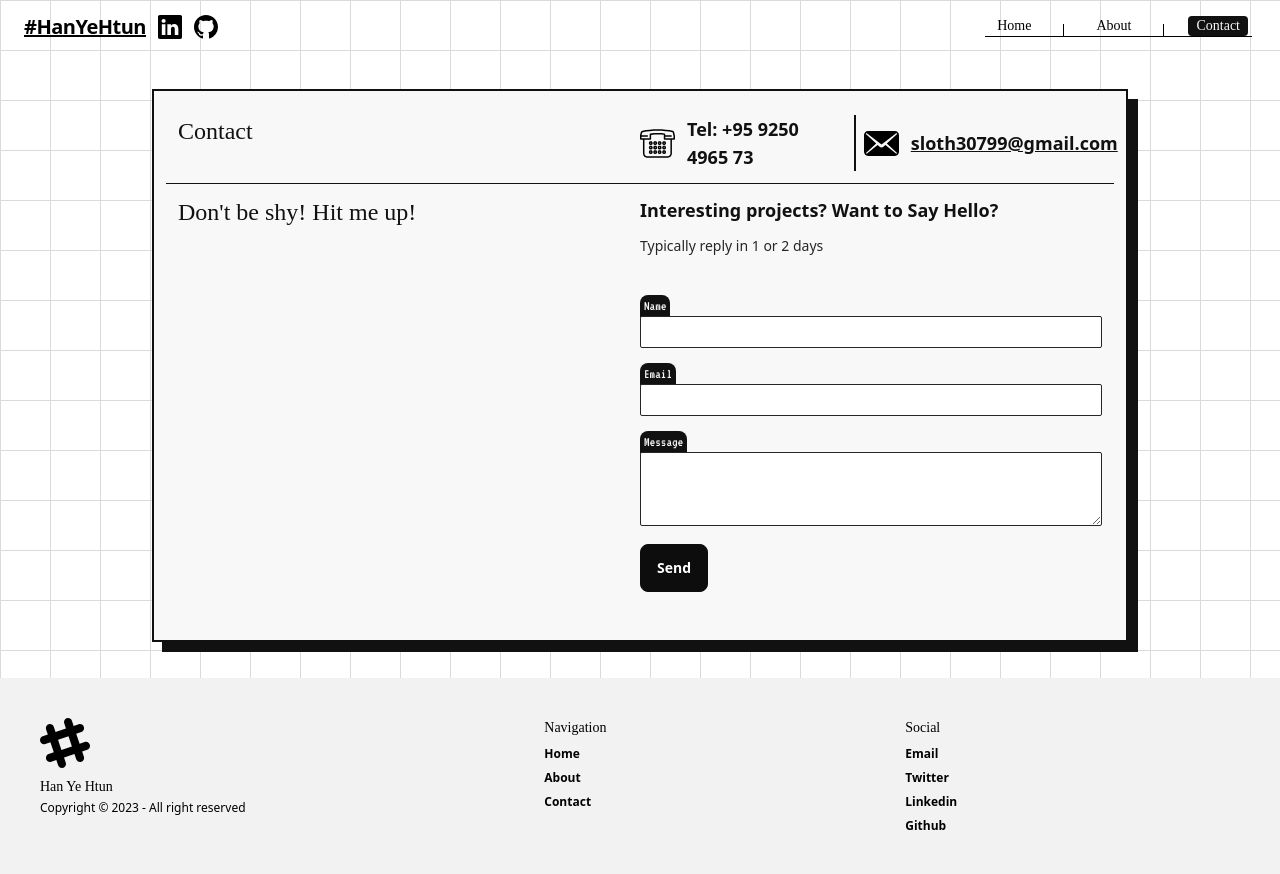
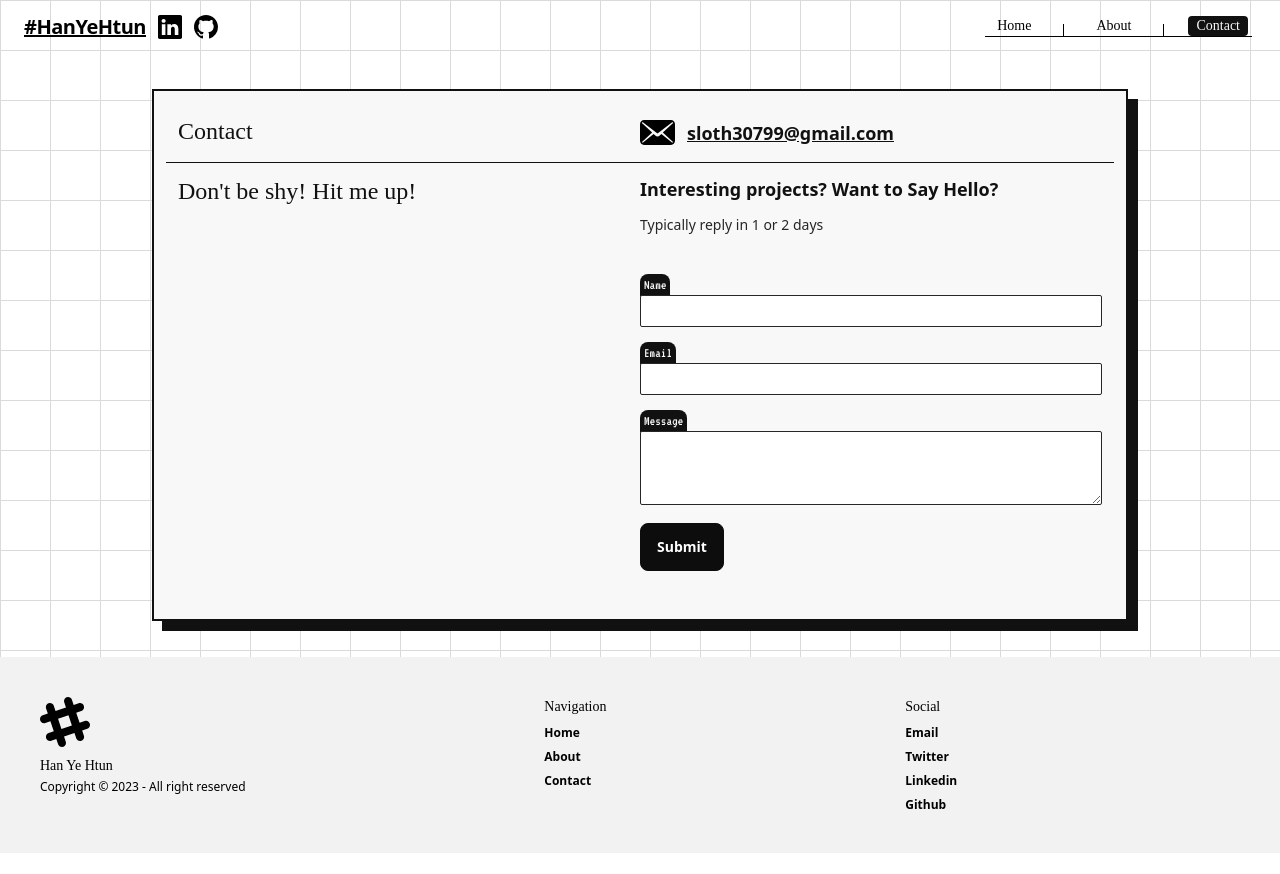
Before and after one commit to sloth30799/Portfolio, a React (Vite) app: page /contact in a window 1280 px wide. After the commit the page ends 853 px from the top, so only its background shows below. Built offline with nearby package versions, Linux system fonts and the light colour scheme; a web font is replaced by a local one.

Commit message:
fix bugs

```diff
--- a/src/App.jsx
+++ b/src/App.jsx
@@ -9,16 +9,20 @@ import Layout from "./components/Layout"
 import Homepage from "./pages/Homepage"
 import About from "./pages/About"
 import Contact from "./pages/Contact"
+import NotFound from "./pages/NotFound"
 import { AnimatePresence } from "framer-motion"
 
 function App() {
 	const router = createBrowserRouter(
 		createRoutesFromElements(
+			<>
 				<Route path="/" element={<Layout />}>
 					<Route index element={<Homepage />} />
 					<Route path="about" element={<About />} />
 					<Route path="contact" element={<Contact />} />
 				</Route>
+				<Route path="*" element={<NotFound />} />
+			</>
 		)
 	)
 
--- a/src/assets/main.css
+++ b/src/assets/main.css
@@ -32,3 +32,8 @@
 	background-size: cover;
 	@apply border-black border border-solid hover:shadow-black rounded bg-top h-['200px'];
 }
+
+.alert {
+	box-shadow: 0 1px 2px 0 rgb(0 0 0 / 0.05);
+	@apply text-lg w-[200px] p-3 font-body;
+}
--- a/src/components/Layout.jsx
+++ b/src/components/Layout.jsx
@@ -2,10 +2,6 @@ import React from "react"
 import { Outlet } from "react-router-dom"
 import Footer from "./Footer"
 import Navbar from "./Navbar"
-
-// const styles = {
-//   main: `p-3 lg:p-6 my-1 lg:my-6 lg:h-1/2`,
-// }
 
 const Layout = () => {
   return (
--- a/src/components/Navbar.jsx
+++ b/src/components/Navbar.jsx
@@ -72,7 +72,7 @@ const Navbar = () => {
         </NavLink>
       </ul>
       {isOpen && (
-        <ul className="absolute left-0 top-0 z-10 m-auto w-full h-full bg-base-100 flex flex-col gap-3 justify-center items-center">
+        <ul className="fixed left-0 top-0 z-10 m-auto w-screen h-screen bg-base-100 flex flex-col gap-3 justify-center items-center">
           <li>
             <AiOutlineCloseCircle onClick={close} />
           </li>
--- /dev/null
+++ b/src/components/Toast.jsx
@@ -0,0 +1,15 @@
+const Toast = ({ message, open }) => {
+	return (
+		<>
+			{open && (
+				<div className="toast toast-top toast-center">
+					<div className="alert">
+						<span className="text-nowrap">{message}</span>
+					</div>
+				</div>
+			)}
+		</>
+	)
+}
+
+export default Toast
--- a/src/pages/Contact.jsx
+++ b/src/pages/Contact.jsx
@@ -1,7 +1,8 @@
-import React, { useRef } from "react"
+import React, { useRef, useState } from "react"
 import emailjs from "@emailjs/browser"
 import mailIcon from "../assets/mail-icon.svg"
-import phoneIcon from "../assets/phone-icon.svg"
+import { Spinner } from "../components/loading/Spinner"
+import Toast from "../components/Toast"
 
 const styles = {
 	title: `text-2xl font-title`,
@@ -9,11 +10,15 @@ const styles = {
 }
 
 const Contact = () => {
+	const [loading, setLoading] = useState(false)
+	const [success, setSuccess] = useState(false)
+
 	const form = useRef()
 
 	const sendEmail = async (e) => {
 		e.preventDefault()
 
+		setLoading(true)
 		try {
 			await emailjs.sendForm(
 				import.meta.env.VITE_EMAIL_SERVICE_ID,
@@ -21,8 +26,16 @@ const Contact = () => {
 				form.current,
 				import.meta.env.VITE_EMAIL_PUBLIC_KEY
 			)
+
+      setSuccess(true)
+
+      setTimeout(() => {
+        setSuccess(false)
+      }, 3000)
 		} catch (error) {
 			console.error(error.text)
+		} finally {
+			setLoading(false)
 		}
 	}
 
@@ -32,14 +45,6 @@ const Contact = () => {
 				<div className="flex flex-col p-3 lg:flex-row lg:justify-between gap-9">
 					<h1 className={styles.title}>Contact</h1>
 					<div className="flex flex-col gap-6 lg:w-1/2 lg:flex-row">
-            <div className="flex items-center justify-center gap-3 pr-3 flex-column lg:border-solid lg:border-black lg:border-r-2">
-              <img
-                src={phoneIcon}
-                alt="phone-icon"
-                className="h-[35px] w-[35px]"
-              />
-              <p className="text-lg font-bold">Tel: +95 9250 4965 73</p>
-            </div>
 						<div className="flex items-center justify-center gap-3 flex-column ">
 							<img
 								src={mailIcon}
@@ -95,17 +100,31 @@ const Contact = () => {
 									name="message"
 									className="w-full max-w-lg mb-3 textarea textarea-bordered textarea-accent textarea-sm"
 								/>
-                <input
+								<button
 									type="submit"
 									value="Send"
+									loading={loading}
 									aria-label="submit"
-                  className="btn btn-primary"
+									className="btn btn-primary flex gap-3 items-center"
+								>
+									{loading && (
+										<Spinner
+											backgroundColor="bg-black"
+											color="#fff"
+											size={20}
 										/>
+									)}
+									Submit
+								</button>
 							</form>
 						</div>
 					</div>
 				</div>
 			</div>
+
+			{success && (
+				<Toast message={"Email Sent Successfully!"}  open={success} />
+			)}
 		</section>
 	)
 }
--- /dev/null
+++ b/src/pages/NotFound.jsx
@@ -0,0 +1,30 @@
+import { NavLink } from "react-router-dom"
+import NotFoundImage from "../assets/404.svg"
+
+const NotFound = () => {
+	return (
+		<main className="flex flex-col items-center justify-center w-screen h-screen px-3 space-y-6">
+			<img
+				src={NotFoundImage}
+				className="max-w-[400px] w-[50%] min-w-[200px]"
+				alt=""
+			/>
+
+			<div className="space-y-3 text-center">
+				<h4 className="text-2xl font-medium font-title">
+					Something's Missing!
+				</h4>
+				<p className="text-sm font-body">
+					You're seeing this page because the URL you entered doesn't
+					exists. Yet.
+				</p>
+			</div>
+
+			<NavLink to="/">
+				<button className="btn btn-primary">Back TO home</button>
+			</NavLink>
+		</main>
+	)
+}
+
+export default NotFound
--- a/tailwind.config.cjs
+++ b/tailwind.config.cjs
@@ -23,7 +23,7 @@ module.exports = {
       black: "10px 10px 0px 0px rgba(0,0,0,1)",
       btn: "5px 5px 0px 0px rgba(0,0,0,1)",
       blue: "10px 10px 0px 0px #1d2445",
-      card: "-10px 10px 0px 0px rgba(0,0,0,1)",
+      card: "-10px 10px 0px 0px rgba(0,0,0,1)"
     },
     colors: {
       grey: "#444444",
```
Also changed, not shown: src/assets/404.svg (added). Lines whose indentation alone changed are shown as unchanged.
